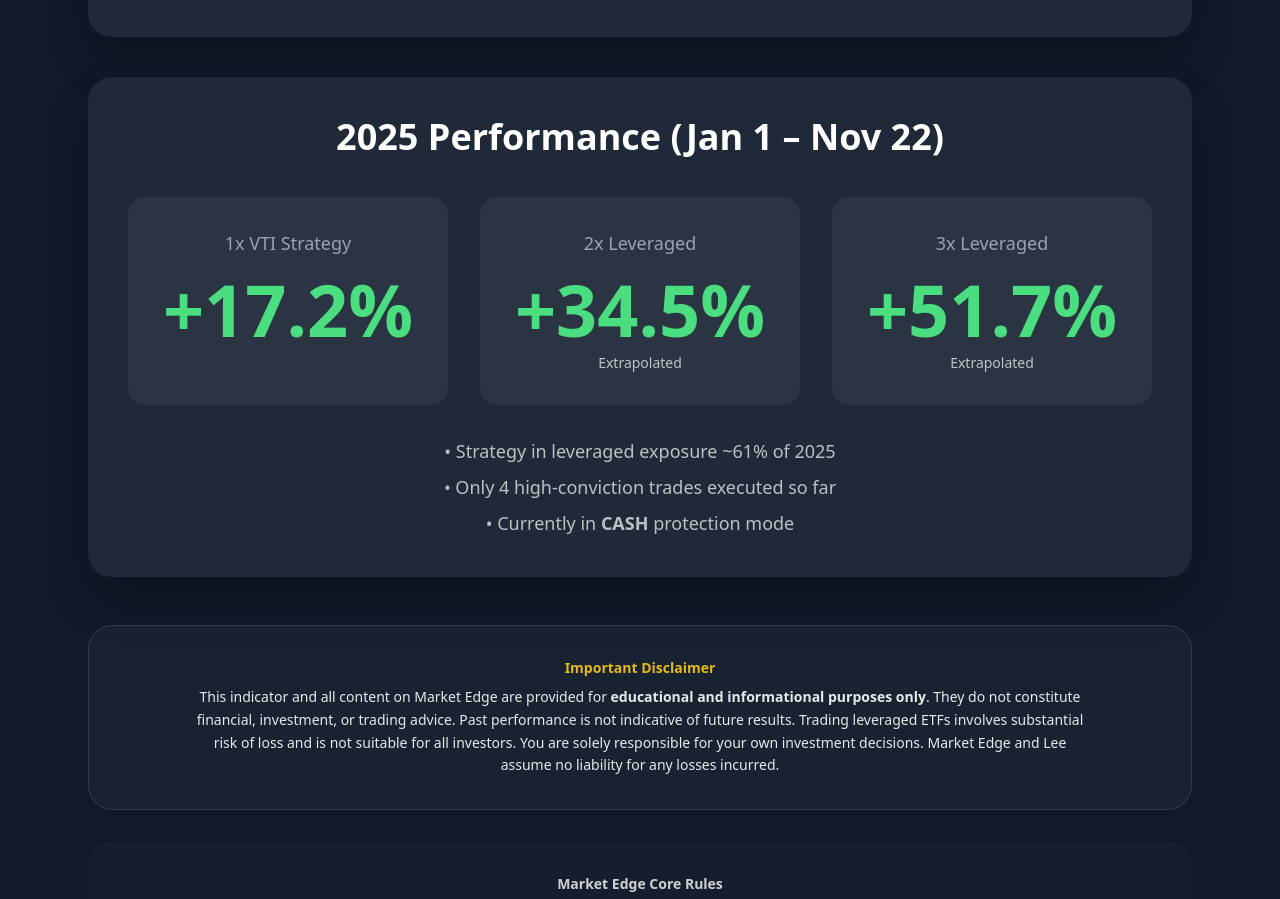
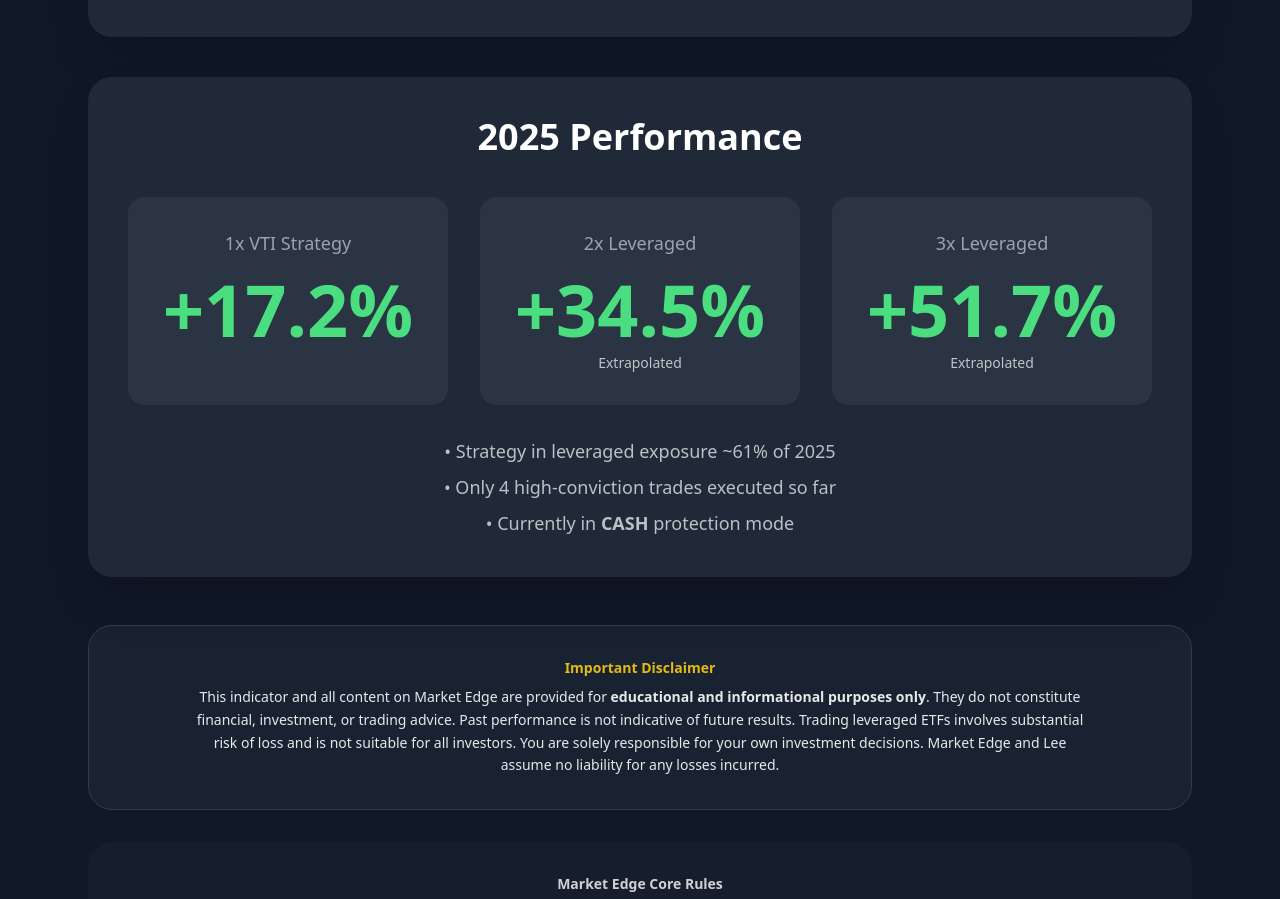
Before and after one commit to LeeAtMarketEdge/marketedgetrades.github.io, a plain HTML site: page index.html in a window 1280 px wide. Shown: the part 1763-2662 px from the top of the page. Drawn offline with nearby package versions, Linux system fonts and the light colour scheme.

Commit message:
Update 2025 Performance heading in index.html

```diff
--- a/index.html
+++ b/index.html
@@ -115,7 +115,7 @@
 
   <!-- 2025 Performance -->
   <div class="bg-gray-800 rounded-3xl shadow-2xl p-10 text-center">
-    <h2 class="text-4xl font-bold mb-10">2025 Performance (Jan 1 – Nov 22)</h2>
+    <h2 class="text-4xl font-bold mb-10">2025 Performance </h2>
     <div class="grid grid-cols-1 md:grid-cols-3 gap-8 mb-8">
       <div class="bg-gray-700/50 rounded-2xl p-8 backdrop-blur">
         <div class="text-gray-400 text-lg">1x VTI Strategy</div>
```
